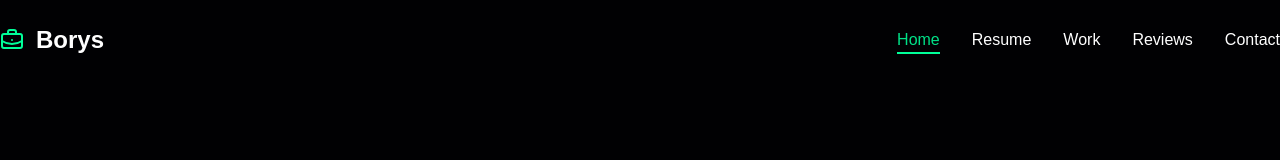
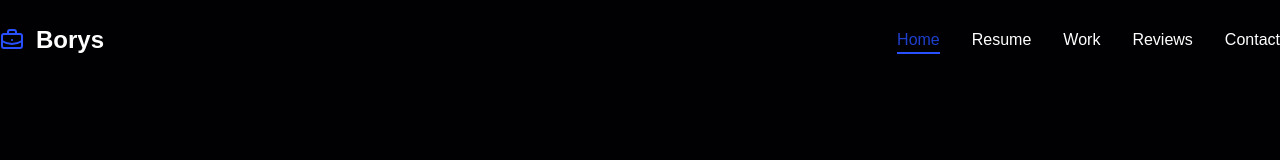
Before and after one commit to Borys101/BI-portfolio, a React (Vite) app: page / in a window 1280 px wide. Shown: the top 160 px of the page. Built offline with nearby package versions, Linux system fonts and the light colour scheme; a web font is replaced by a local one.

Commit message:
Сhanged color palette

```diff
--- a/tailwind.config.js
+++ b/tailwind.config.js
@@ -15,8 +15,9 @@ export default {
       colors: {
         primary: "#010103",
         accent: {
-          DEFAULT: "#00ff99",
-          hover: "#00e187"
+          // DEFAULT: "#00ff99",
+          DEFAULT: "#2850ff",
+          hover: "#1f3fcc"
         }
       },
     },
```
